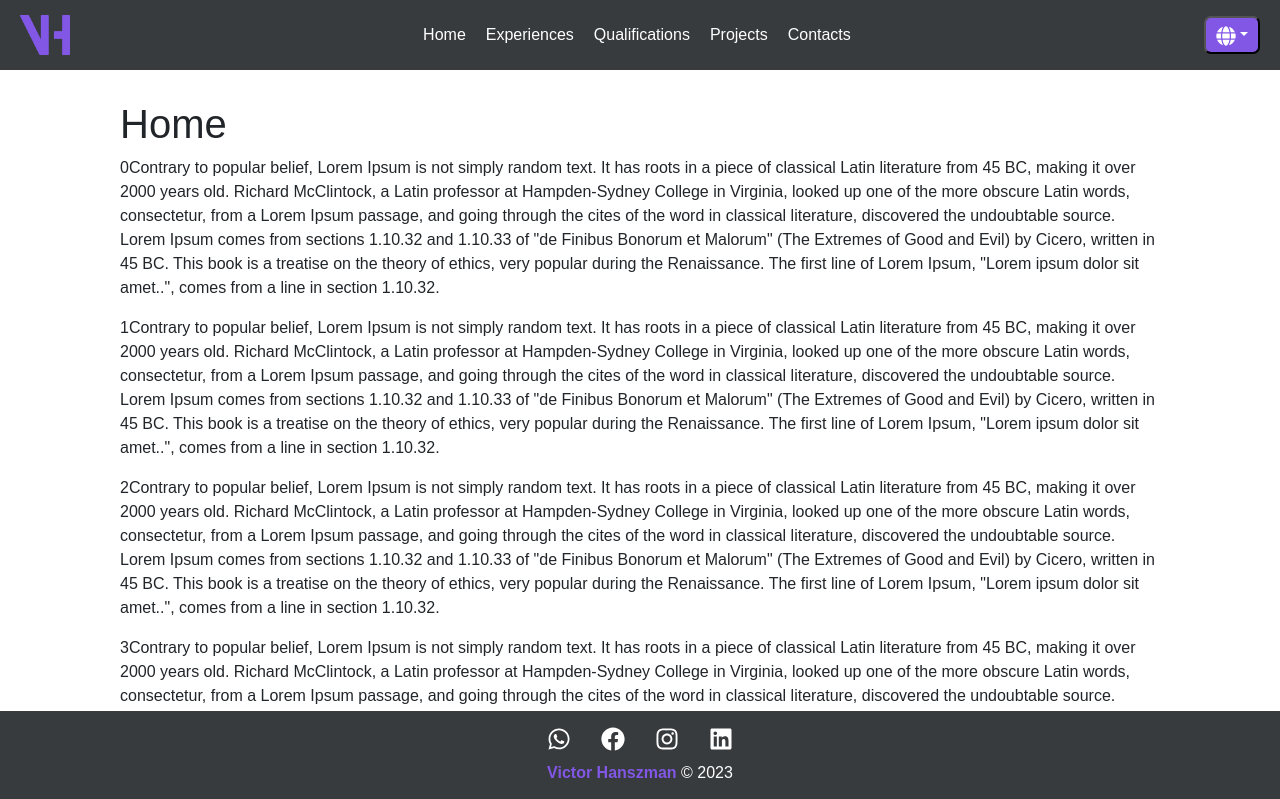
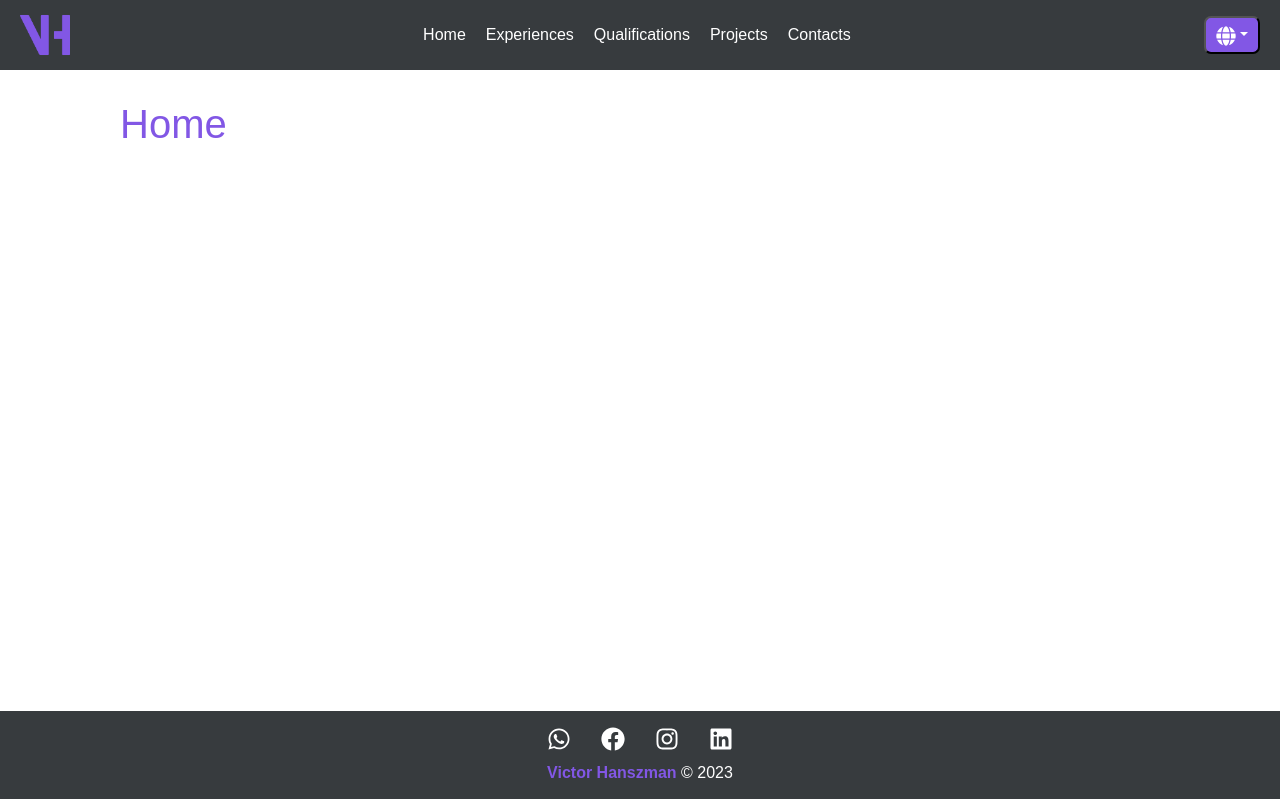
Before and after one commit to Hanszman/victor_hanszman_portfolio, a React (Create React App) app: page / in a window 1280 px wide. Shown: the top 799 px of the page. Built offline with nearby package versions, Linux system fonts and the light colour scheme; some icons are missing.

Commit message:
css nos textos

```diff
--- a/src/components/pages/contact/Contact.js
+++ b/src/components/pages/contact/Contact.js
@@ -7,7 +7,9 @@ function Contact() {
     const { t } = useTranslation();
 
     return (
-        <div>{t('Contact')}</div>
+        <div>
+            <h1 className='highText'>{t('Contact')}</h1>
+        </div>
     );
 }
 
--- a/src/components/pages/experiences/Experiences.js
+++ b/src/components/pages/experiences/Experiences.js
@@ -7,7 +7,9 @@ function Experiences() {
     const { t } = useTranslation();
 
     return (
-        <div>{t('Experiences')}</div>
+        <div>
+            <h1 className='highText'>{t('Experiences')}</h1>
+        </div>
     );
 }
 
--- a/src/components/pages/home/Home.js
+++ b/src/components/pages/home/Home.js
@@ -5,19 +5,10 @@ import { useTranslation } from 'react-i18next';
 function Home() {
     // Variables
     const { t } = useTranslation();
-    const numbers = [...Array(100).keys()];
 
     return (
         <div>
-            <h1>{t('Home')}</h1>
-            {
-                numbers.map(el => (
-                    <p key={el}>
-                        {el}
-                        Contrary to popular belief, Lorem Ipsum is not simply random text. It has roots in a piece of classical Latin literature from 45 BC, making it over 2000 years old. Richard McClintock, a Latin professor at Hampden-Sydney College in Virginia, looked up one of the more obscure Latin words, consectetur, from a Lorem Ipsum passage, and going through the cites of the word in classical literature, discovered the undoubtable source. Lorem Ipsum comes from sections 1.10.32 and 1.10.33 of "de Finibus Bonorum et Malorum" (The Extremes of Good and Evil) by Cicero, written in 45 BC. This book is a treatise on the theory of ethics, very popular during the Renaissance. The first line of Lorem Ipsum, "Lorem ipsum dolor sit amet..", comes from a line in section 1.10.32.
-                    </p>
-                ))
-            }
+            <h1 className='highText'>{t('Home')}</h1>
         </div>
     );
 }
--- a/src/components/pages/projects/Projects.js
+++ b/src/components/pages/projects/Projects.js
@@ -7,7 +7,9 @@ function Projects() {
     const { t } = useTranslation();
 
     return (
-        <div>{t('Projects')}</div>
+        <div>
+            <h1 className='highText'>{t('Projects')}</h1>
+        </div>
     );
 }
 
--- a/src/components/pages/qualifications/Qualifications.js
+++ b/src/components/pages/qualifications/Qualifications.js
@@ -7,7 +7,9 @@ function Qualifications() {
     const { t } = useTranslation();
 
     return (
-        <div>{t('Qualifications')}</div>
+        <div>
+            <h1 className='highText'>{t('Qualifications')}</h1>
+        </div>
     );
 }
 
--- a/src/index.css
+++ b/src/index.css
@@ -9,3 +9,11 @@ html, body, #root {
   background-color: white;
   height: 100%;
 }
+
+.text {
+  color: #373b3e;
+}
+
+.highText {
+  color: #8257e5;
+}
```
